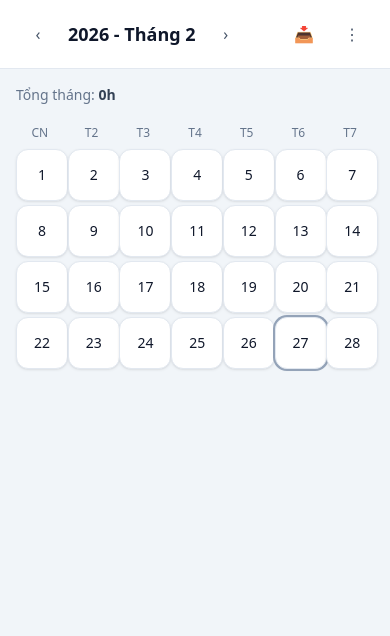
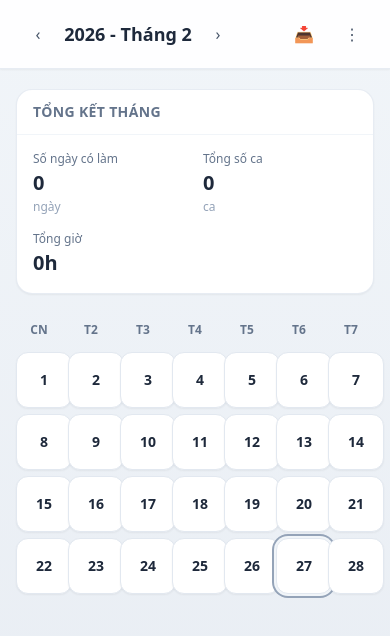
Before and after one commit to aciedtran271/ChamCong2, a React (Vite) app: page / in a window 390 px wide. Shown: the top 636 px of the page. Built offline with nearby package versions, Linux system fonts and the light colour scheme.

Commit message:
ui: mobile đẹp hơn, thêm Tổng kết tháng (số ngày có làm, tổng số ca) trên trang chủ
Made-with: Cursor

```diff
--- a/src/App.tsx
+++ b/src/App.tsx
@@ -201,23 +201,25 @@ function App() {
   const monthTitle = `${year} - Tháng ${month}`
 
   return (
-    <div className="min-h-screen bg-slate-100 dark:bg-slate-950 text-slate-900 dark:text-white">
-      <header className="sticky top-0 z-30 bg-white/95 dark:bg-slate-900/95 backdrop-blur border-b border-slate-200 dark:border-slate-800 safe-area-inset-top">
+    <div className="min-h-screen bg-gradient-to-b from-slate-100 to-slate-200/80 dark:from-slate-950 dark:to-slate-900 text-slate-900 dark:text-white">
+      <header className="sticky top-0 z-30 bg-white/90 dark:bg-slate-900/90 backdrop-blur-md border-b border-slate-200/80 dark:border-slate-700/80 shadow-sm safe-area-inset-top">
         <div className="flex items-center justify-between gap-2 px-4 py-3">
-          <div className="flex items-center gap-2">
+          <div className="flex items-center gap-1">
             <button
               type="button"
               onClick={goPrev}
-              className="min-h-touch min-w-[44px] rounded-full flex items-center justify-center text-slate-600 dark:text-slate-300 hover:bg-slate-100 dark:hover:bg-slate-800"
+              className="min-h-touch min-w-[44px] rounded-xl flex items-center justify-center text-slate-600 dark:text-slate-300 hover:bg-slate-100 dark:hover:bg-slate-800 active:bg-slate-200 dark:active:bg-slate-700 transition-colors"
               aria-label="Tháng trước"
             >
               ‹
             </button>
-            <h1 className="text-lg font-semibold min-w-[120px] text-center">{monthTitle}</h1>
+            <h1 className="text-lg font-bold min-w-[128px] text-center text-slate-800 dark:text-white">
+              {monthTitle}
+            </h1>
             <button
               type="button"
               onClick={goNext}
-              className="min-h-touch min-w-[44px] rounded-full flex items-center justify-center text-slate-600 dark:text-slate-300 hover:bg-slate-100 dark:hover:bg-slate-800"
+              className="min-h-touch min-w-[44px] rounded-xl flex items-center justify-center text-slate-600 dark:text-slate-300 hover:bg-slate-100 dark:hover:bg-slate-800 active:bg-slate-200 dark:active:bg-slate-700 transition-colors"
               aria-label="Tháng sau"
             >
               ›
@@ -227,7 +229,7 @@ function App() {
             <button
               type="button"
               onClick={handleExportExcel}
-              className="min-h-touch min-w-[44px] rounded-full flex items-center justify-center text-slate-600 dark:text-slate-300 hover:bg-slate-100 dark:hover:bg-slate-800"
+              className="min-h-touch min-w-[44px] rounded-xl flex items-center justify-center text-slate-600 dark:text-slate-300 hover:bg-slate-100 dark:hover:bg-slate-800 transition-colors"
               title="Xuất Excel"
             >
               📥
@@ -235,7 +237,7 @@ function App() {
             <button
               type="button"
               onClick={() => setMenuOpen((o) => !o)}
-              className="min-h-touch min-w-[44px] rounded-full flex items-center justify-center text-slate-600 dark:text-slate-300 hover:bg-slate-100 dark:hover:bg-slate-800"
+              className="min-h-touch min-w-[44px] rounded-xl flex items-center justify-center text-slate-600 dark:text-slate-300 hover:bg-slate-100 dark:hover:bg-slate-800 transition-colors"
               aria-label="Menu"
             >
               ⋮
@@ -246,7 +248,7 @@ function App() {
         {menuOpen && (
           <>
             <div className="fixed inset-0 z-0" onClick={() => setMenuOpen(false)} aria-hidden />
-            <div className="absolute right-4 top-full mt-1 py-2 bg-white dark:bg-slate-800 rounded-card shadow-card border border-slate-200 dark:border-slate-700 min-w-[180px] z-10">
+            <div className="absolute right-4 top-full mt-2 py-2 bg-white dark:bg-slate-800 rounded-xl shadow-lg border border-slate-200 dark:border-slate-700 min-w-[200px] z-10">
             <button
               type="button"
               onClick={() => { setShowExportNamesEditor(true); setMenuOpen(false); }}
@@ -281,13 +283,13 @@ function App() {
         )}
       </header>
 
-      <main className="p-4 pb-24 max-w-2xl mx-auto">
+      <main className="px-4 py-5 pb-28 max-w-2xl mx-auto">
         {loading ? (
-          <div className="animate-pulse space-y-3">
-            <div className="h-6 bg-slate-200 dark:bg-slate-700 rounded w-1/3" />
-            <div className="grid grid-cols-7 gap-2">
+          <div className="animate-pulse space-y-4">
+            <div className="h-32 bg-slate-200/80 dark:bg-slate-700/80 rounded-2xl" />
+            <div className="grid grid-cols-7 gap-1.5">
               {Array.from({ length: 35 }).map((_, i) => (
-                <div key={i} className="aspect-square bg-slate-200 dark:bg-slate-700 rounded-cardSm" />
+                <div key={i} className="aspect-square bg-slate-200/80 dark:bg-slate-700/80 rounded-xl" />
               ))}
             </div>
           </div>
--- a/src/features/timesheet/MonthView.tsx
+++ b/src/features/timesheet/MonthView.tsx
@@ -29,38 +29,73 @@ export function MonthView({ doc, onSelectDay }: MonthViewProps) {
 
   let monthTotal = 0
   let monthOt = 0
+  let workingDaysCount = 0
+  let totalShiftsCount = 0
   days.forEach((d) => {
     const key = dateKey(d)
     const shifts = doc.days[key] ?? []
+    if (shifts.length > 0) {
+      workingDaysCount += 1
+      totalShiftsCount += shifts.length
+    }
     monthTotal += totalMinutes(shifts)
     monthOt += otMinutes(shifts)
   })
 
   return (
-    <div className="flex flex-col gap-4">
-      <div className="flex items-center justify-between flex-wrap gap-2">
-        <div className="text-sm text-slate-500 dark:text-slate-400">
-          Tổng tháng: <strong className="text-slate-700 dark:text-slate-200">{formatHours(monthTotal)}</strong>
+    <div className="flex flex-col gap-5">
+      {/* Tổng kết tháng */}
+      <div className="rounded-2xl bg-white dark:bg-slate-800/80 border border-slate-200/80 dark:border-slate-600/80 shadow-sm overflow-hidden">
+        <div className="px-4 py-3 border-b border-slate-100 dark:border-slate-700/80">
+          <h2 className="text-sm font-semibold text-slate-500 dark:text-slate-400 uppercase tracking-wide">
+            Tổng kết tháng
+          </h2>
+        </div>
+        <div className="p-4 grid grid-cols-2 sm:grid-cols-4 gap-4">
+          <div className="flex flex-col gap-0.5">
+            <span className="text-xs text-slate-500 dark:text-slate-400">Số ngày có làm</span>
+            <span className="text-xl font-bold text-slate-800 dark:text-white tabular-nums">
+              {workingDaysCount}
+            </span>
+            <span className="text-xs text-slate-400 dark:text-slate-500">ngày</span>
+          </div>
+          <div className="flex flex-col gap-0.5">
+            <span className="text-xs text-slate-500 dark:text-slate-400">Tổng số ca</span>
+            <span className="text-xl font-bold text-slate-800 dark:text-white tabular-nums">
+              {totalShiftsCount}
+            </span>
+            <span className="text-xs text-slate-400 dark:text-slate-500">ca</span>
+          </div>
+          <div className="flex flex-col gap-0.5">
+            <span className="text-xs text-slate-500 dark:text-slate-400">Tổng giờ</span>
+            <span className="text-xl font-bold text-slate-800 dark:text-white tabular-nums">
+              {formatHours(monthTotal)}
+            </span>
+          </div>
           {monthOt > 0 && (
-            <span className="ml-2 text-amber-600 dark:text-amber-400">
-              OT: {formatHours(monthOt)}
-            </span>
+            <div className="flex flex-col gap-0.5">
+              <span className="text-xs text-amber-600 dark:text-amber-400">OT</span>
+              <span className="text-xl font-bold text-amber-600 dark:text-amber-400 tabular-nums">
+                {formatHours(monthOt)}
+              </span>
+            </div>
           )}
         </div>
       </div>
 
-      <div className="grid grid-cols-7 gap-1 sm:gap-2">
+      {/* Lịch tháng */}
+      <div className="grid grid-cols-7 gap-1.5 sm:gap-2">
         {weekDays.map((w) => (
           <div
             key={w}
-            className="text-center text-xs font-medium text-slate-500 dark:text-slate-400 py-1"
+            className="text-center text-xs font-semibold text-slate-500 dark:text-slate-400 py-2"
           >
             {w}
           </div>
         ))}
         {gridDays.map((d, i) => {
           if (d == null) {
-            return <div key={`pad-${i}`} className="aspect-square" />
+            return <div key={`pad-${i}`} className="aspect-square min-h-0" />
           }
           const key = dateKey(d)
           const shifts = doc.days[key] ?? []
@@ -70,6 +105,7 @@ export function MonthView({ doc, onSelectDay }: MonthViewProps) {
             d.getDate() === new Date().getDate() &&
             d.getMonth() === new Date().getMonth() &&
             d.getFullYear() === new Date().getFullYear()
+          const hasShifts = shifts.length > 0
 
           return (
             <button
@@ -77,31 +113,32 @@ export function MonthView({ doc, onSelectDay }: MonthViewProps) {
               type="button"
               onClick={() => onSelectDay(d)}
               className={cn(
-                'aspect-square min-h-[52px] sm:min-h-[64px] flex flex-col items-center justify-center rounded-cardSm border text-left p-1 transition shadow-card hover:shadow-cardHover',
+                'aspect-square min-h-[56px] sm:min-h-[68px] flex flex-col items-center justify-center rounded-xl border text-center p-1.5 transition-all duration-200 active:scale-[0.98]',
                 isSameMonth(d, start)
-                  ? 'bg-white dark:bg-slate-800 border-slate-200 dark:border-slate-600 hover:border-slate-300 dark:hover:border-slate-500'
-                  : 'bg-slate-50 dark:bg-slate-800/50 border-slate-100 dark:border-slate-700/50 text-slate-400',
-                isToday && 'ring-2 ring-slate-400 dark:ring-slate-500'
+                  ? 'bg-white dark:bg-slate-800 border-slate-200 dark:border-slate-600 hover:border-slate-300 dark:hover:border-slate-500 shadow-sm hover:shadow'
+                  : 'bg-slate-50/80 dark:bg-slate-800/50 border-slate-100 dark:border-slate-700/50 text-slate-400',
+                hasShifts && 'border-emerald-200 dark:border-emerald-800/60 bg-emerald-50/50 dark:bg-emerald-900/20',
+                isToday && 'ring-2 ring-offset-2 ring-slate-400 dark:ring-slate-500 ring-offset-slate-100 dark:ring-offset-slate-900'
               )}
             >
               <span
                 className={cn(
-                  'text-sm font-medium',
-                  isSameMonth(d, start) ? 'text-slate-900 dark:text-white' : 'text-slate-400'
+                  'text-sm font-semibold leading-tight',
+                  isSameMonth(d, start) ? 'text-slate-800 dark:text-white' : 'text-slate-400'
                 )}
               >
                 {format(d, 'd')}
               </span>
-              {shifts.length > 0 && (
+              {hasShifts && (
                 <>
-                  <span className="text-xs text-slate-600 dark:text-slate-300 mt-0.5">
+                  <span className="text-[11px] font-medium text-slate-600 dark:text-slate-300 mt-1 leading-tight block">
                     {formatHours(totalM)}
                   </span>
                   <span className="text-[10px] text-slate-500 dark:text-slate-400">
                     {shifts.length} ca
                   </span>
                   {otM > 0 && (
-                    <span className="text-[10px] bg-amber-100 text-amber-800 dark:bg-amber-900/50 dark:text-amber-200 px-1 rounded mt-0.5">
+                    <span className="text-[9px] bg-amber-200/80 text-amber-900 dark:bg-amber-900/50 dark:text-amber-200 px-1.5 py-0.5 rounded-full mt-0.5 font-medium">
                       OT
                     </span>
                   )}
```
